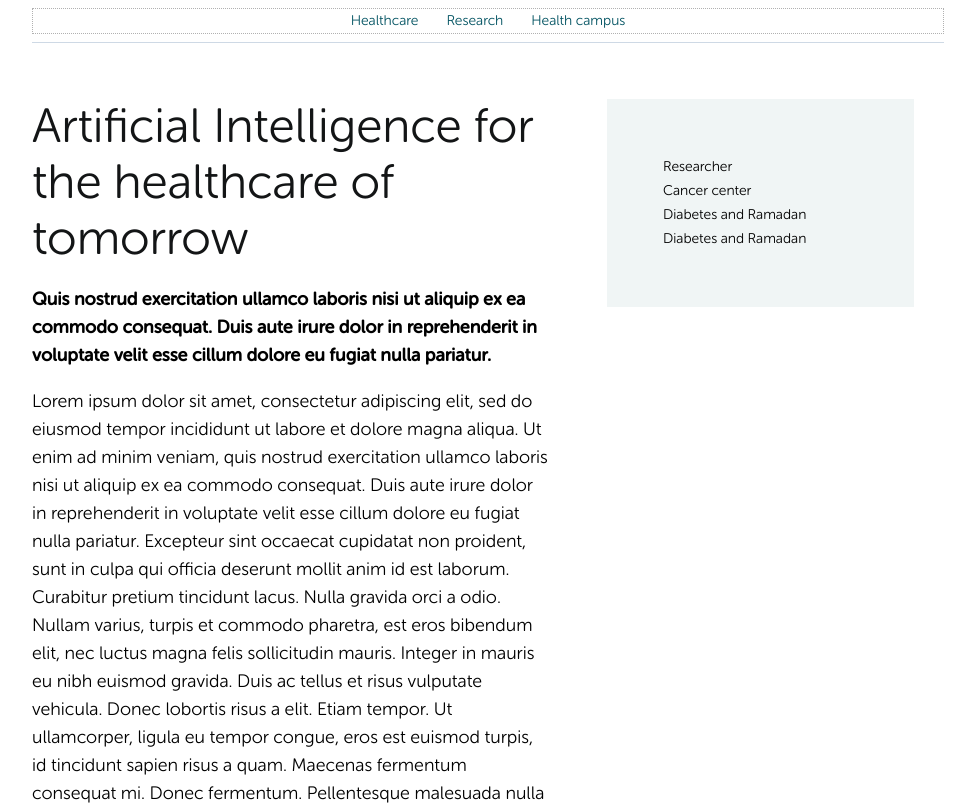
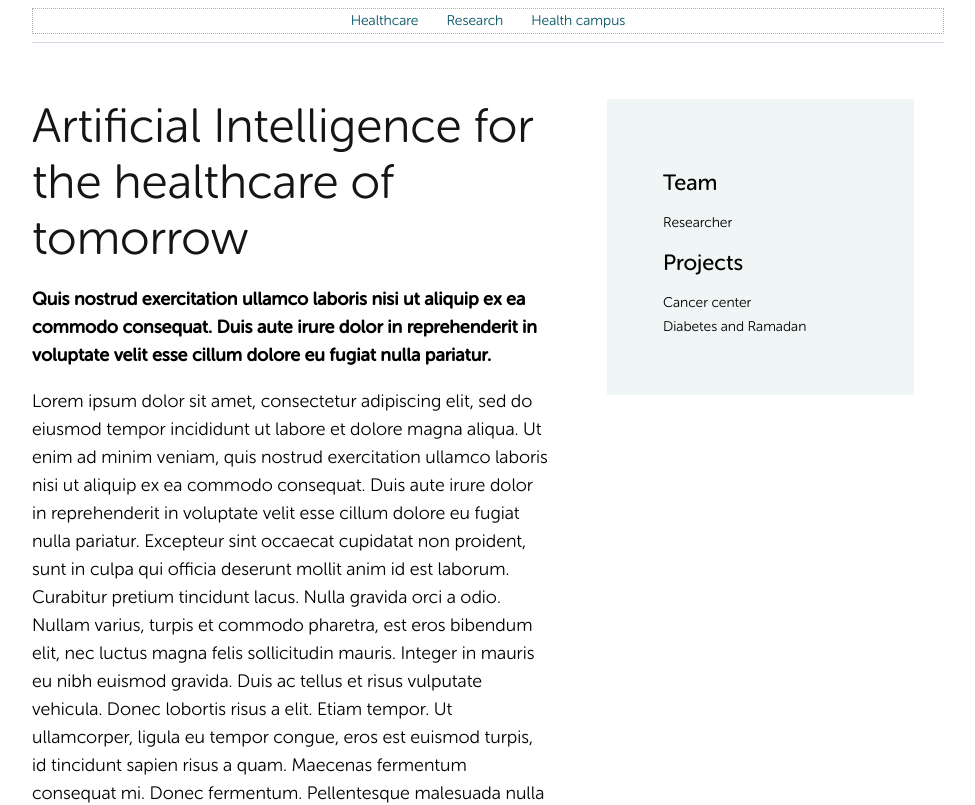
Before and after one commit to laika-repo/laika-repo.github.io, a plain HTML site: page index.html in a window 1280 px wide. Shown: the top 805 px of the page, without its empty margins (152-1127 px from the left). Drawn offline with Linux system fonts and the light colour scheme; a script that the page names is missing.

Commit message:
updated html for sidebar

```diff
--- a/index.html
+++ b/index.html
@@ -1108,17 +1108,15 @@
         </umc-content-block>
 
         <umc-sidebar class='content-sidebar width--medium'>
-          <umc-list title='Team'>
-            <umc-list-item>Researcher</umc-list-item>
+          <umc-list-header>Team</umc-list-header>
+          <umc-list>
+            <umc-list-item><a href="#">Researcher</a></umc-list-item>
           </umc-list>
 
-          <umc-list title='Projects'>
-            <umc-list-item>Cancer center</umc-list-item>
-            <umc-list-item>Diabetes and Ramadan</umc-list-item>
-          </umc-list>
-
-          <umc-list title='Projects'>
-              <umc-list-item>Diabetes and Ramadan</umc-list-item>
+          <umc-list-header>Projects</umc-list-header>
+          <umc-list>
+            <umc-list-item><a href="#">Cancer center</a></umc-list-item>
+            <umc-list-item><a href="#">Diabetes and Ramadan</a></umc-list-item>
           </umc-list>
         </umc-sidebar>
       </umc-content-section>
```
